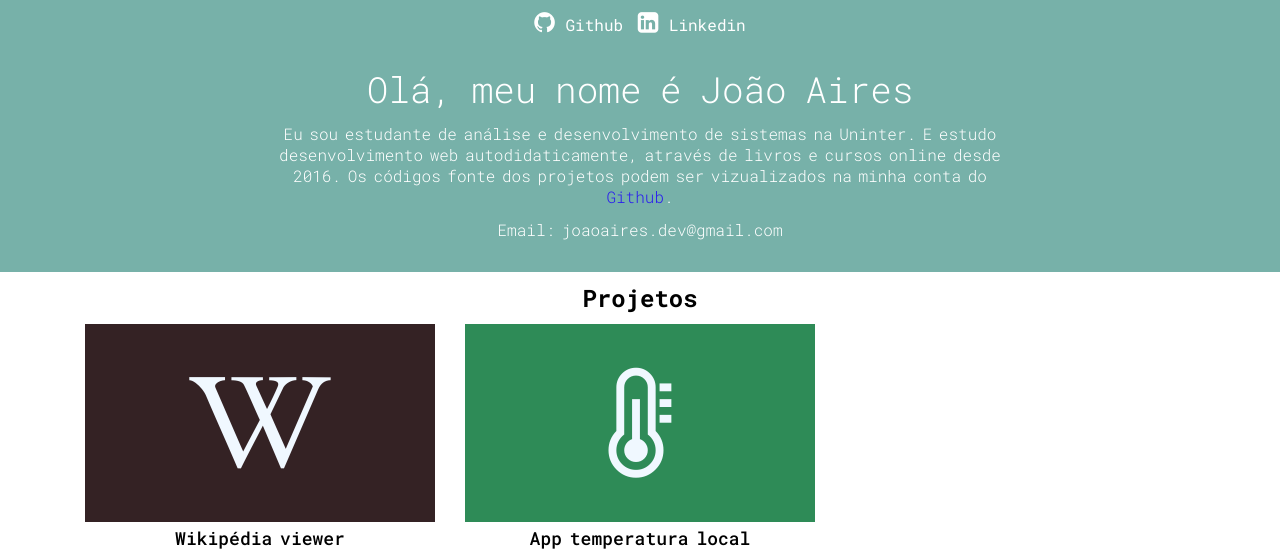
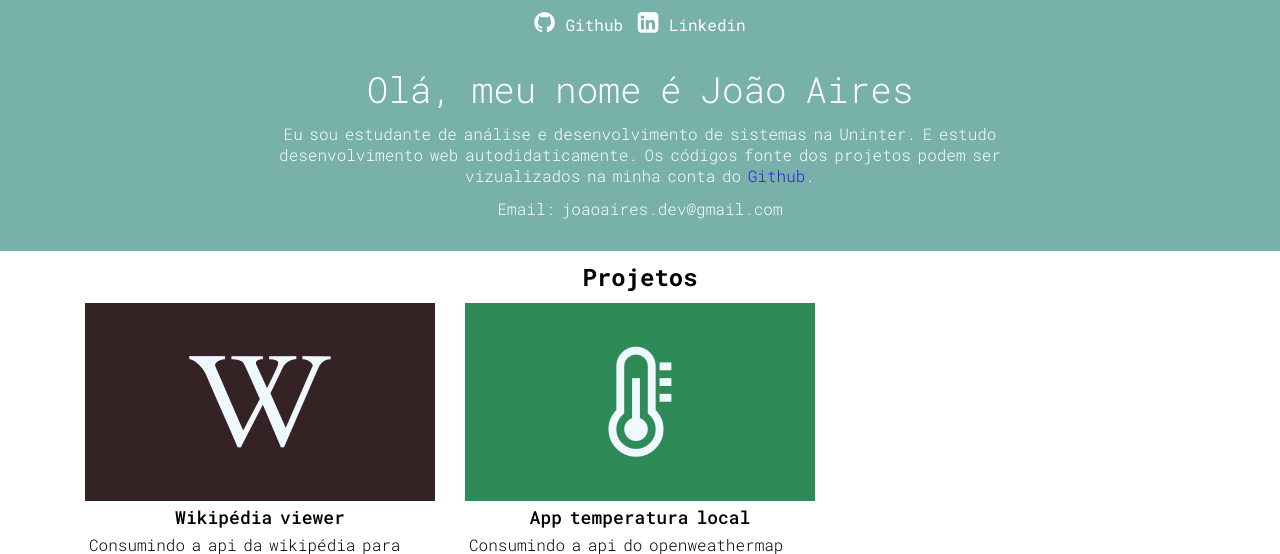
Before and after one commit to joaoaires1/portifolio, a PHP site: page / in a window 1280 px wide. Shown: the top 554 px of the page. Run offline with PHP 8.4, Linux system fonts and the light colour scheme.

Commit message:
Mudança no texto

```diff
--- a/index.php
+++ b/index.php
@@ -25,7 +25,7 @@
 
         <div class="container descricao">
             <h1><span>Olá,</span> meu nome é João Aires</h1>
-            <p>Eu sou estudante de análise e desenvolvimento de sistemas na Uninter. E estudo desenvolvimento web autodidaticamente, através de livros e cursos online desde 2016. Os códigos fonte dos projetos podem ser vizualizados na minha conta do <a href="https://github.com/joaoaires1" target="_blank">Github</a>.</p>
+            <p>Eu sou estudante de análise e desenvolvimento de sistemas na Uninter. E estudo desenvolvimento web autodidaticamente. Os códigos fonte dos projetos podem ser vizualizados na minha conta do <a href="https://github.com/joaoaires1" target="_blank">Github</a>.</p>
             <p class="email">Email: joaoaires.dev@gmail.com</p>
         </div>
     </header>
```
